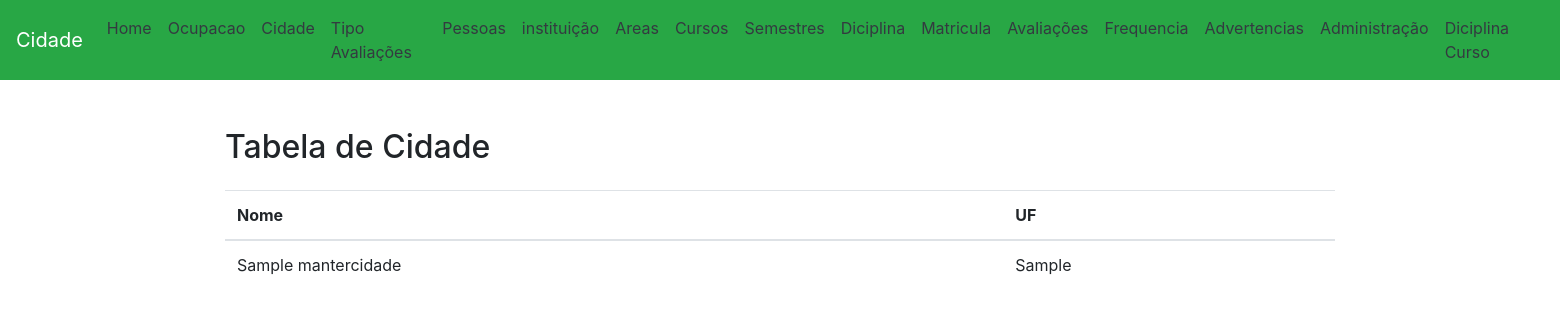
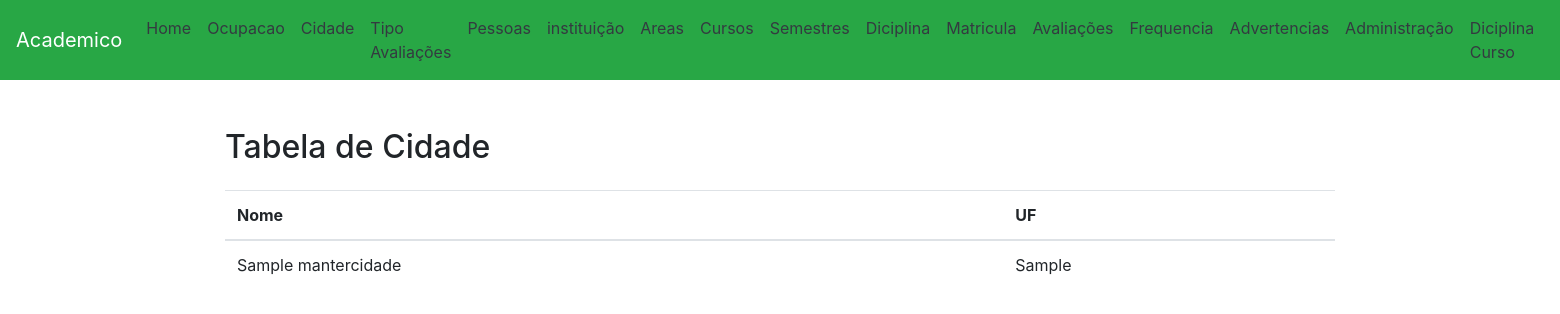
Before and after one commit to LuizGustavooFerreira/academico-completo, a Django app: page /cidade/ in a window 1560 px wide. Shown: the top 314 px of the page. Run offline with Django 4.2, Linux system fonts and the light colour scheme; tables that the repository leaves empty hold one stand-in row (values such as "Sample post"); some libraries are stand-ins or nearby versions.

Commit message:
Add files via upload

```diff
--- a/academico/app/templates/Avaliacoes/avaliacoes.html
+++ b/academico/app/templates/Avaliacoes/avaliacoes.html
@@ -9,7 +9,7 @@
 </head>
 <body>
   <nav class="navbar navbar-expand-lg navbar-dark bg-success">
-    <a class="navbar-brand" href="/">Avaliações</a>
+    <a class="navbar-brand" href="/">Academico</a>
     <button class="navbar-toggler" type="button" data-toggle="collapse" data-target="#navbarNav" aria-controls="navbarNav" aria-expanded="false" aria-label="Toggle navigation">
       <span class="navbar-toggler-icon"></span>
     </button>
--- a/academico/app/templates/cidade/cidade.html
+++ b/academico/app/templates/cidade/cidade.html
@@ -9,7 +9,7 @@
 </head>
 <body>
   <nav class="navbar navbar-expand-lg navbar-dark bg-success">
-    <a class="navbar-brand" href="/">Cidade</a>
+    <a class="navbar-brand" href="/">Academico</a>
     <button class="navbar-toggler" type="button" data-toggle="collapse" data-target="#navbarNav" aria-controls="navbarNav" aria-expanded="false" aria-label="Toggle navigation">
       <span class="navbar-toggler-icon"></span>
     </button>
```
